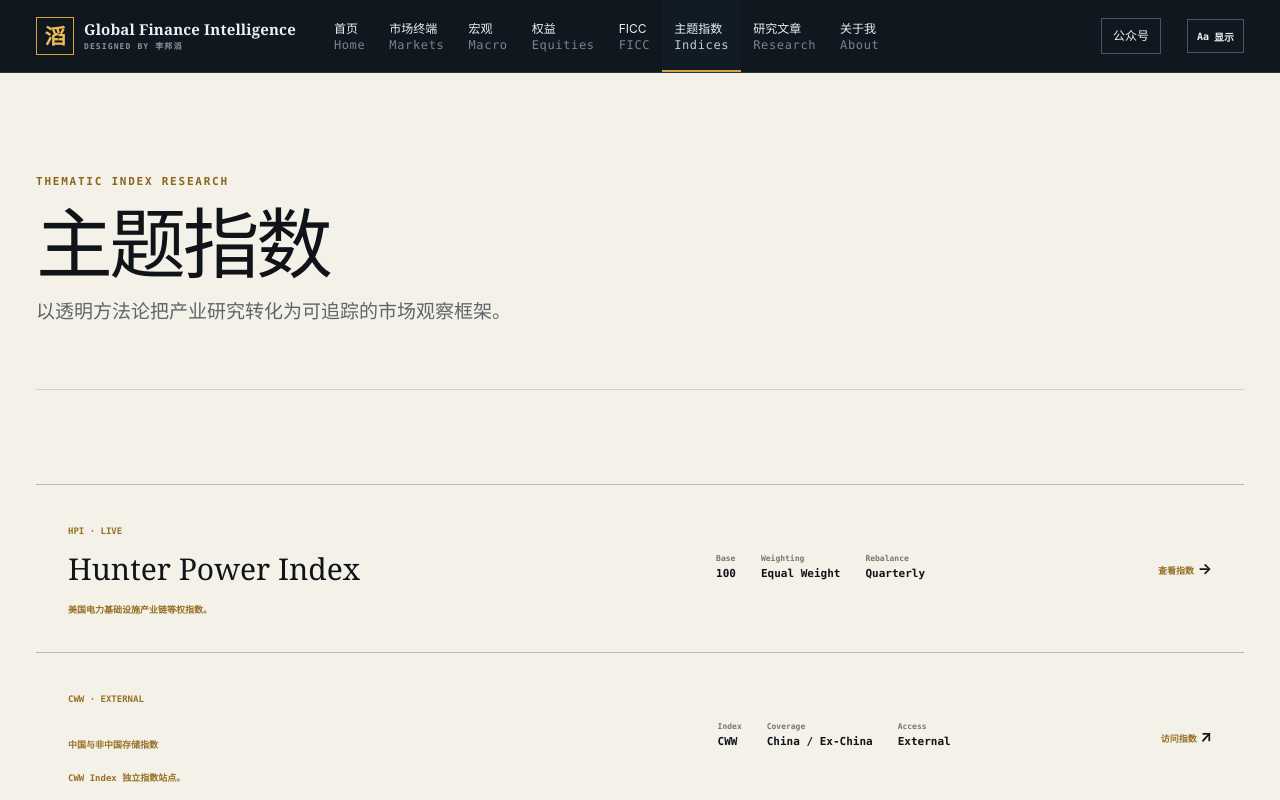
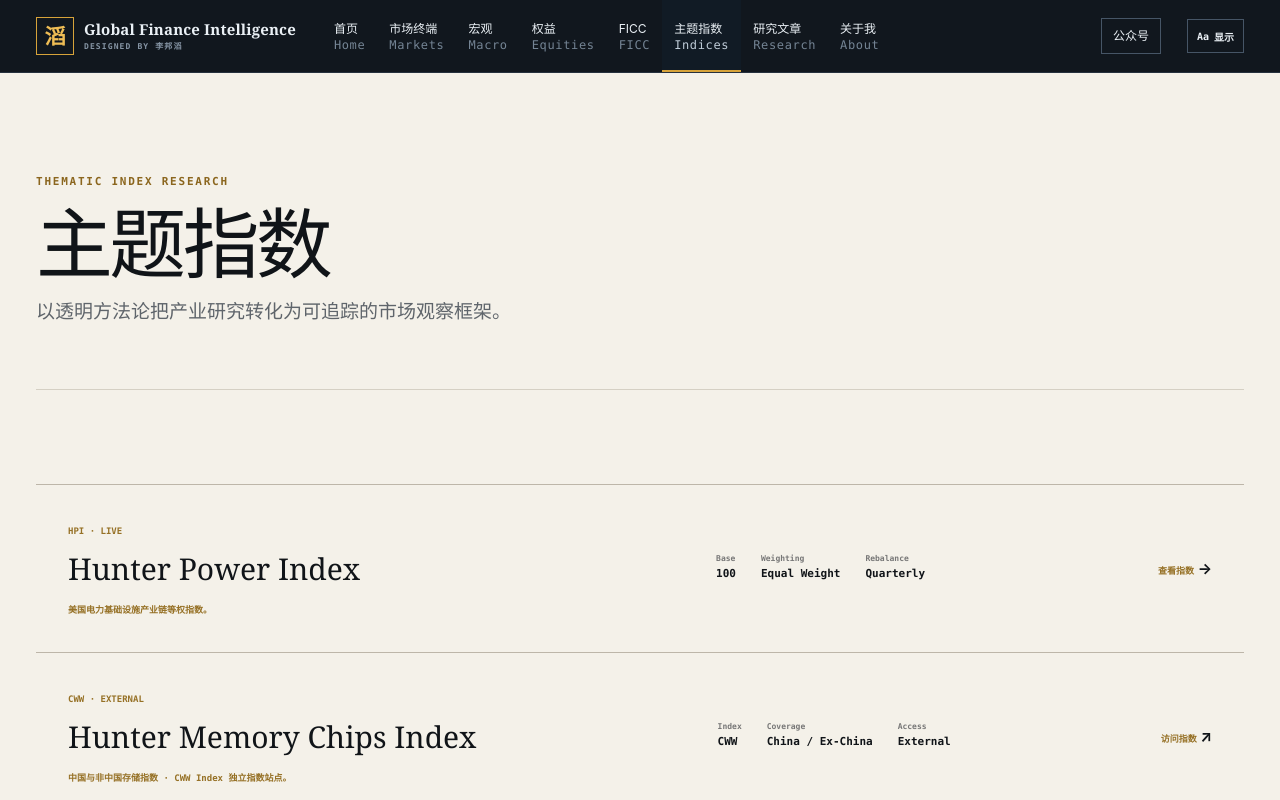
Before and after one commit to Hunter815-Li/hunterpower-index, a Next.js app: page /indices in a window 1280 px wide. Shown: the top 800 px of the page. Built offline with nearby package versions, Linux system fonts and the light colour scheme; no server answers.

Commit message:
Rename CWW index title

```diff
--- a/app/indices/page.tsx
+++ b/app/indices/page.tsx
@@ -34,8 +34,8 @@ export default function IndicesPage() {
           >
             <div>
               <span>CWW · EXTERNAL</span>
-              <h2><BilingualText zh="中国与非中国存储指数" en="China & Ex-China Storage Index" /></h2>
-              <p><BilingualText zh="CWW Index 独立指数站点。" en="Independent CWW Index website." /></p>
+              <h2>Hunter Memory Chips Index</h2>
+              <p><BilingualText zh="中国与非中国存储指数 · CWW Index 独立指数站点。" en="China & Ex-China Memory Chips Index · Independent CWW Index website." /></p>
             </div>
             <dl>
               <div><dt>Index</dt><dd>CWW</dd></div>
```
